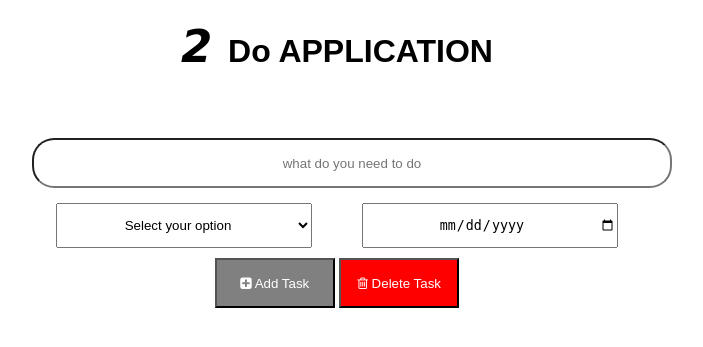
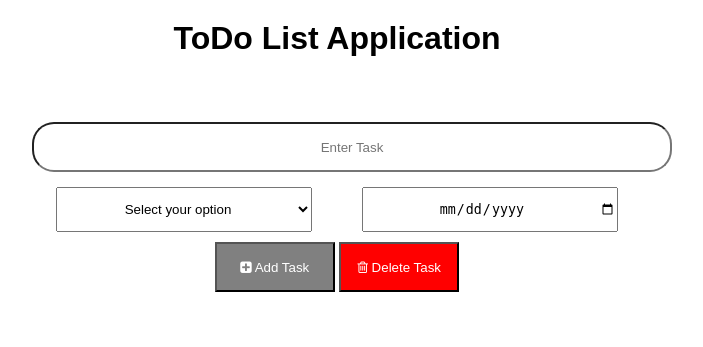
Before and after one commit to Srinivas-max-byte/Express-ToDo-List, a Node server app: page / in a window 1280 px wide. Shown: the top 347 px of the page, without its empty margins (303-1006 px from the left). Run offline with Node 20, Linux system fonts and the light colour scheme; data that the repository does not hold is empty; some libraries are stand-ins or nearby versions.

Commit message:
Final Draft 1

```diff
--- a/assets/css/home.css
+++ b/assets/css/home.css
@@ -23,7 +23,7 @@ body {
 }
 
 /* style for del check */
-.delechack {
+.delecheck {
     margin: 15px;
 }
 
@@ -68,7 +68,7 @@ body {
 .desc_Class input:hover {
     /* transform: scale(1.1); */
     box-shadow: 0px 0px 5px 2px white;
-    background-color: bisque;
+    background-color: rgb(219, 219, 219);
 }
 
 /* design for select and option START */
@@ -80,7 +80,7 @@ body {
     margin-bottom: 10px;
 }
 
-#task-container{
+#task-container {
     height: 55vh;
     overflow-y: scroll;
 }
@@ -184,13 +184,13 @@ input[type="textarea"]::placeholder {
     color: white;
 }
 
-input.delechack {
+input.delecheck {
     width: 17px;
     height: 17px;
 }
 
 /* Design for different category */
-.work {
+.Work {
     background-color: rgb(240, 60, 28);
 
 }
@@ -200,11 +200,11 @@ input.delechack {
 
 }
 
-.Claeaning {
+.Cleaning {
     background-color: green;
 }
 
-.Otheres {
+.Others {
     background-color: rgb(245, 46, 172);
 }
 
--- a/assets/js/script.js
+++ b/assets/js/script.js
@@ -1,29 +1,33 @@
-let designcl = ['work', 'Personal', 'Claeaning', 'Otheres'] //creating class for implementing design to different category
+// This is the javascript file for adding different event listeners.
+
+
+//Creating class for implementing design to different category
+let designcl = ['Work', 'Personal', 'Cleaning', 'Others']
 $(document).ready(function () {
 
-    let categorys = document.getElementsByClassName('catesec'); // getting all the class name category
-    for (let i = 0; i < categorys.length; i++) { // looping in the  categorys to find the which categry class belongs and implement according sesign check home.css to get the color of eact section
-        if (categorys[i].innerHTML.trim() == 'Work') {
-            categorys[i].classList.add(designcl[0])
-            categorys[i].classList.add('commonClass')
+    let categories = document.getElementsByClassName('catesec'); // getting all the class name category
+    for (let i = 0; i < categories.length; i++) { // looping in the  categories to find the which categry class belongs and implement according sesign check home.css to get the color of eact section
+        if (categories[i].innerHTML.trim() == 'Work') {
+            categories[i].classList.add(designcl[0])
+            categories[i].classList.add('commonClass')
         }
-        else if (categorys[i].innerHTML.trim() == 'Personal') {
-            categorys[i].classList.add(designcl[1])
-            categorys[i].classList.add('commonClass')
-        } else if (categorys[i].innerHTML.trim() == 'Claeaning') {
-            categorys[i].classList.add(designcl[2])
-            categorys[i].classList.add('commonClass')
-        } else if (categorys[i].innerHTML.trim() == 'Others') {
-            categorys[i].classList.add(designcl[3])
-            categorys[i].classList.add('commonClass')
+        else if (categories[i].innerHTML.trim() == 'Personal') {
+            categories[i].classList.add(designcl[1])
+            categories[i].classList.add('commonClass')
+        } else if (categories[i].innerHTML.trim() == 'Cleaning') {
+            categories[i].classList.add(designcl[2])
+            categories[i].classList.add('commonClass')
+        } else if (categories[i].innerHTML.trim() == 'Others') {
+            categories[i].classList.add(designcl[3])
+            categories[i].classList.add('commonClass')
         }
     }
 });
 
 // this in responsible for making  making cross line when the idem is  checked for deleting
 function checkedOrNot() {
-    let cb = document.querySelectorAll('.delechack'); // getting all the check-box class
-    let descdisp = document.querySelectorAll('.dispdsc'); // gettong all the class where descripting of TODO is defined
+    let cb = document.querySelectorAll('.delecheck'); // getting all the check-box class
+    let descdisp = document.querySelectorAll('.dispdsc'); // getting all the class where descripting of TODO is defined
     let ddsp = document.querySelectorAll('.dueDate'); // getting all the class for dueDate
     for (let i = 0; i < descdisp.length; i++) {
         let dueDate = ddsp[i].innerHTML;
@@ -41,45 +45,29 @@ function checkedOrNot() {
 
 }
 
-// this addEventListener  come into action when we clicked on delete button after we checked which list of items need to be deleted
+// this addEventListener  come into action when we click on delete button after we checked which list of items need to be deleted
 document.getElementById('deleteButton').addEventListener('click', function () {
-    let checedvaluew = document.querySelectorAll('.delechack:checked') // getting only checked vale
-    let arrcheck = []  // creating the lsit of checked array
-    for (let i of checedvaluew) {
+    let checkedvalues = document.querySelectorAll('.delecheck:checked') // getting only checked vale
+    let arrcheck = []  // creating the list of checked array
+    for (let i of checkedvalues) {
         let gg = ''
-        gg = i.getAttribute('uid')    // getting uniue id from and pushing into array
+        gg = i.getAttribute('uid')    // getting uniue id from and pushing it into array
         console.log(gg)
         arrcheck.push(gg);
     }
-    if (arrcheck.length === 0) { // checking if array is null the
+    if (arrcheck.length === 0) { // checking if array is null
         console.log('no item is checked')
         swal("No item is checked!!", "please select item to remove!", "error"); // using show alert to show if there is no items in the array
         return;
     }
     //here we are making delete request with the help of Ajax request
     let url = '/delete_todo/?id=' + arrcheck
-    // $.ajax({
-    //     type: 'post',
-    //     url: '/delete_todo/?id=' + arrcheck,
-    //     success: function () { // on ajax sunnces i.e when data is delete
-    //         swal("Item is deleted ", "click ok to go back Home ", "success") // using sweet alert to show the data is delete
-    //             .then(redir => {
-    //                 window.location = '/';
-    //             })
-
-    //     },
-    //     error: function (err) {
-    //         console.log(err);
-    //     }
-
-    // });
-
-    fetch(url,{
+    fetch(url, {
         // Adding method type
         method: "POST",
     })
-    .then(() => swal("Item is deleted ", "click ok to go back Home ", "success"))
-    .then(redir => {
-        window.location = '/';
-    })
+        .then(() => swal("Item is deleted ", "click ok to go back Home ", "success"))
+        .then(() => {
+            window.location = '/';
+        })
 })
--- a/controller/homecontroller.js
+++ b/controller/homecontroller.js
@@ -1,4 +1,4 @@
-
+// Controller with functions exported to routes
 
 const TodoLists = require('../models/todo_list')
 // function for redirecting to main home page
@@ -16,7 +16,7 @@ module.exports.home = function (req, res) {
     })
 }
 
-// Function for new Data
+// Function for fetching month string from number entered in UI
 function DateValue(dueDate) {
     // static value for implementing month value
     let months = ['jan', 'feb', 'mar', 'Apr', 'May', 'june', 'july', 'aug', 'sept', 'oct', 'nov', 'dec']
@@ -90,12 +90,11 @@ module.exports.deleteTodo = function (req, res) {
 
 // function for fetching data for edit page
 module.exports.EditPage = function (req, res) {
-    // here we are fetching the data whic need to be edited
-    console.log('aaa', req.query)
+    // here we are fetching the data which needs to be edited
     TodoLists.findById(req.query.id, function (err, task) {
         if (err) { console.log('hi man!! it an error'); return }
         return res.render('editPage', {
-            title: 'Edit Item',
+            title: 'Edit Task',
             todolist: task
         })
     })
--- a/index.js
+++ b/index.js
@@ -11,14 +11,14 @@ const db = require('./config/mongoose')
 // const TodoLists = require('./models/todo_list')
 // Used to handle middleware here we are using express.urlencode to use the parser.
 app.use(express.urlencoded())
-app.use('/',require('./routes'))
+app.use('/', require('./routes'))
 app.use(express.static('./assets')) //for getting static
-app.set('layout extractStyles',true);
-app.set('layout extractScripts',true)
-app.set('view engine','ejs');
-app.set('views','./views')
-app.listen(port,function(err){
-    if(err){
+app.set('layout extractStyles', true)// for extracting CSS lines of code
+app.set('layout extractScripts', true)// for extracting js lines of code
+app.set('view engine', 'ejs');
+app.set('views', './views')
+app.listen(port, function (err) {
+    if (err) {
         console.log(`error in running the ${port}`)
         return;
     }
--- a/views/_header.ejs
+++ b/views/_header.ejs
@@ -1,6 +1,6 @@
+<!-- Header file for TODO Application -->
 <header>
-<!-- Header file for TODO Application -->
-<div class="todoheading">
-    <h1><i style="font-family: 'Brush Script MT', cursive; font-size: 45px;" >2 </i>Do APPLICATION</h1>
-</div>
+    <div class="todoheading">
+        <h1>ToDo List Application</h1>
+    </div>
 </header>
--- a/views/homePage.ejs
+++ b/views/homePage.ejs
@@ -3,14 +3,14 @@
 <div class="form_class">
     <form action="/create_todo" method="POST">
         <div class="desc_Class">
-            <input type="textarea" required name="desc" placeholder="what do you need to do">
+            <input type="textarea" required name="desc" placeholder="Enter Task">
         </div>
         <div class="select_and_input">
             <select name="category" required>
                 <option value="" disabled selected>Select your option</option>
                 <option>Personal</option>
                 <option>Work</option>
-                <option>Claeaning</option>
+                <option>Cleaning</option>
                 <option>Others</option>
             </select>
             <input class="datesValues" type="date" name="dateValue" placeholder="Due data dd/mm/yyyy" required>
@@ -21,11 +21,11 @@
             Task</button>
     </form>
 </div>
-<!-- for displaying TODO lists -->
+<!-- for displaying each TODO list task-->
 <div id="task-container">
     <% for(let i of todoList) {  %>
         <div class="singleTask">
-            <input type="checkbox" name="delechack" class="delechack" onclick="checkedOrNot()" uid=<%=i._id %> >
+            <input type="checkbox" name="delecheck" class="delecheck" onclick="checkedOrNot()" uid=<%=i._id %> >
             <div class="name_and_dueDate">
                 <p id=<%=i._id %> uid = <%= i._id %> class="dispdsc"><%= i.desc %>
                 </p>
@@ -38,9 +38,7 @@
             <div class="editClass"><a href="/editdata/?id=<%=i._id %>">Edit</a></div>
         </div>
     <%  } %>
-    <!-- let j=0; let newIds='descids' +j; j++; -->
 </div>
-<script src="https://code.jquery.com/jquery-3.6.0.min.js"
-    integrity="sha256-/xUj+3OJU5yExlq6GSYGSHk7tPXikynS7ogEvDej/m4=" crossorigin="anonymous"></script>
+<script src="https://code.jquery.com/jquery-3.6.0.min.js" integrity="sha256-/xUj+3OJU5yExlq6GSYGSHk7tPXikynS7ogEvDej/m4=" crossorigin="anonymous"></script>
 <script src="https://unpkg.com/sweetalert/dist/sweetalert.min.js"></script>
 <script src="/js/script.js"></script>
```
Also changed, not shown: routes/index.js (+5 -5 lines), views/editPage.ejs (+5 -3 lines), images/Screenshot.png (deleted), images/image1.png (deleted).
